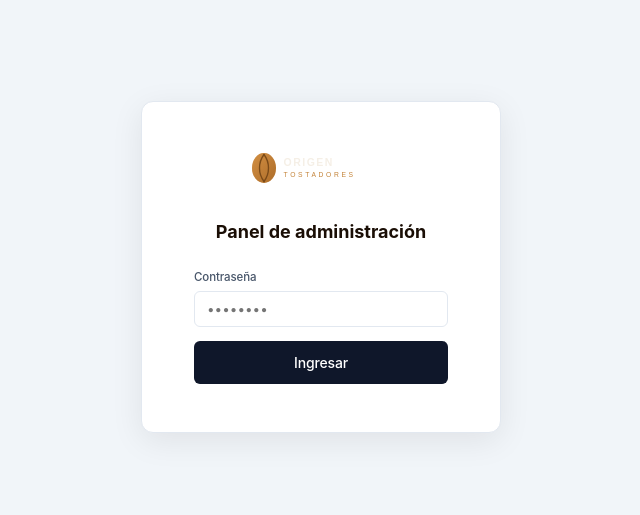
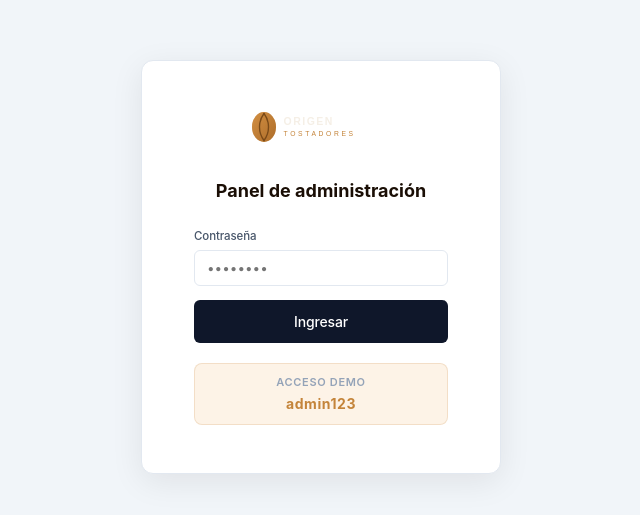
Before and after one commit to henkoconsultoriamza-cmd/catalogo-digital-tostador, a Next.js app: page /admin in a window 1280 px wide. Shown: the part 133-648 px from the top of the page, without its empty margins (319-959 px from the left). Built offline with nearby package versions, Linux system fonts and the light colour scheme.

Commit message:
feat: mostrar contraseña demo en pantalla de login admin

```diff
--- a/app/admin/page.tsx
+++ b/app/admin/page.tsx
@@ -1541,6 +1541,10 @@ export default function AdminPage() {
             {passErr && <p style={{ fontSize: 12, color: C.red, marginTop: 5 }}>Contraseña incorrecta</p>}
           </Field>
           <button style={{ ...S.btn, ...S.primary, width: "100%", padding: 13, fontSize: 14 }} onClick={login}>Ingresar</button>
+          <div style={{ marginTop: 20, padding: "10px 14px", background: C.accentL, borderRadius: 8, border: `1px solid ${C.accent}30`, textAlign: "center" }}>
+            <p style={{ fontSize: 11, color: C.muted, marginBottom: 3, textTransform: "uppercase", letterSpacing: ".06em", fontWeight: 600 }}>Acceso demo</p>
+            <p style={{ fontSize: 14, fontWeight: 700, color: C.accent, letterSpacing: ".04em" }}>{ADMIN_PASS}</p>
+          </div>
         </div>
       </div>
     );
```
